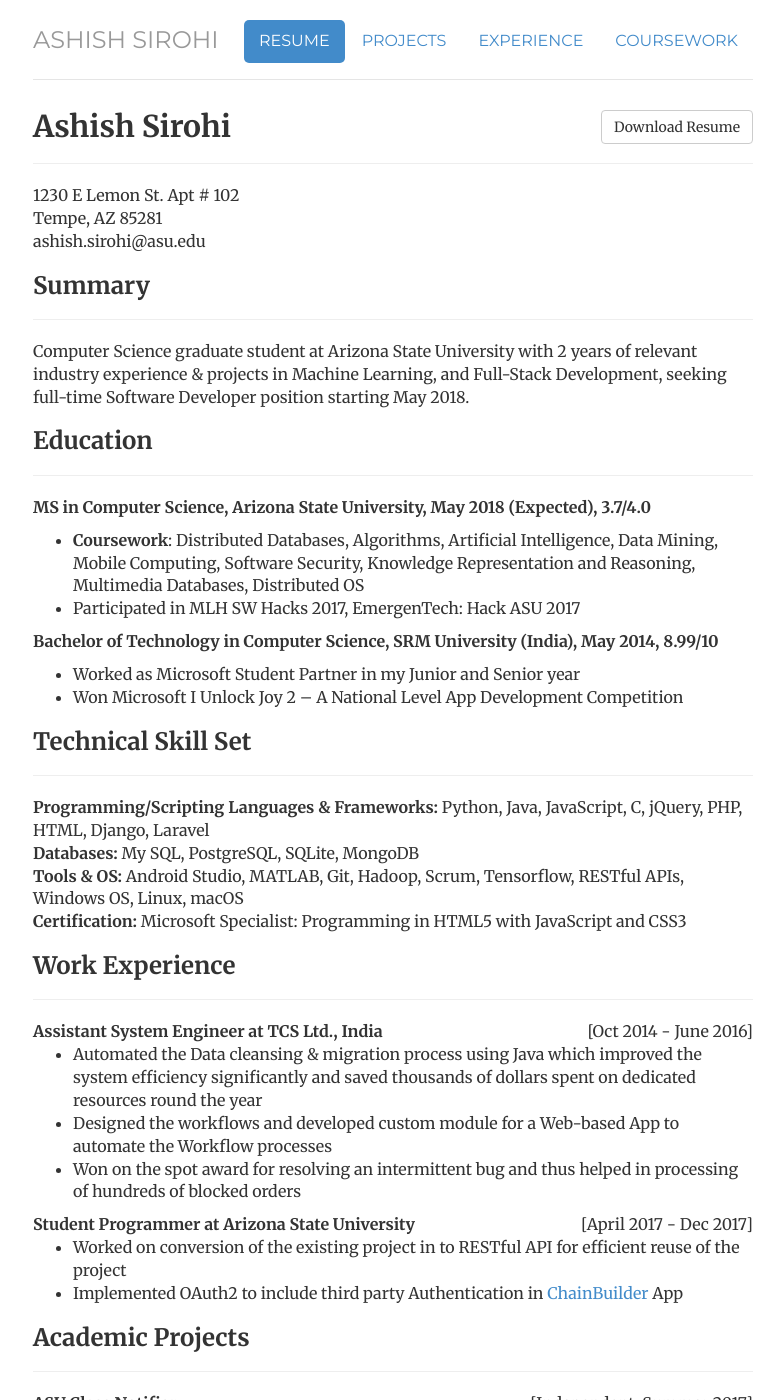
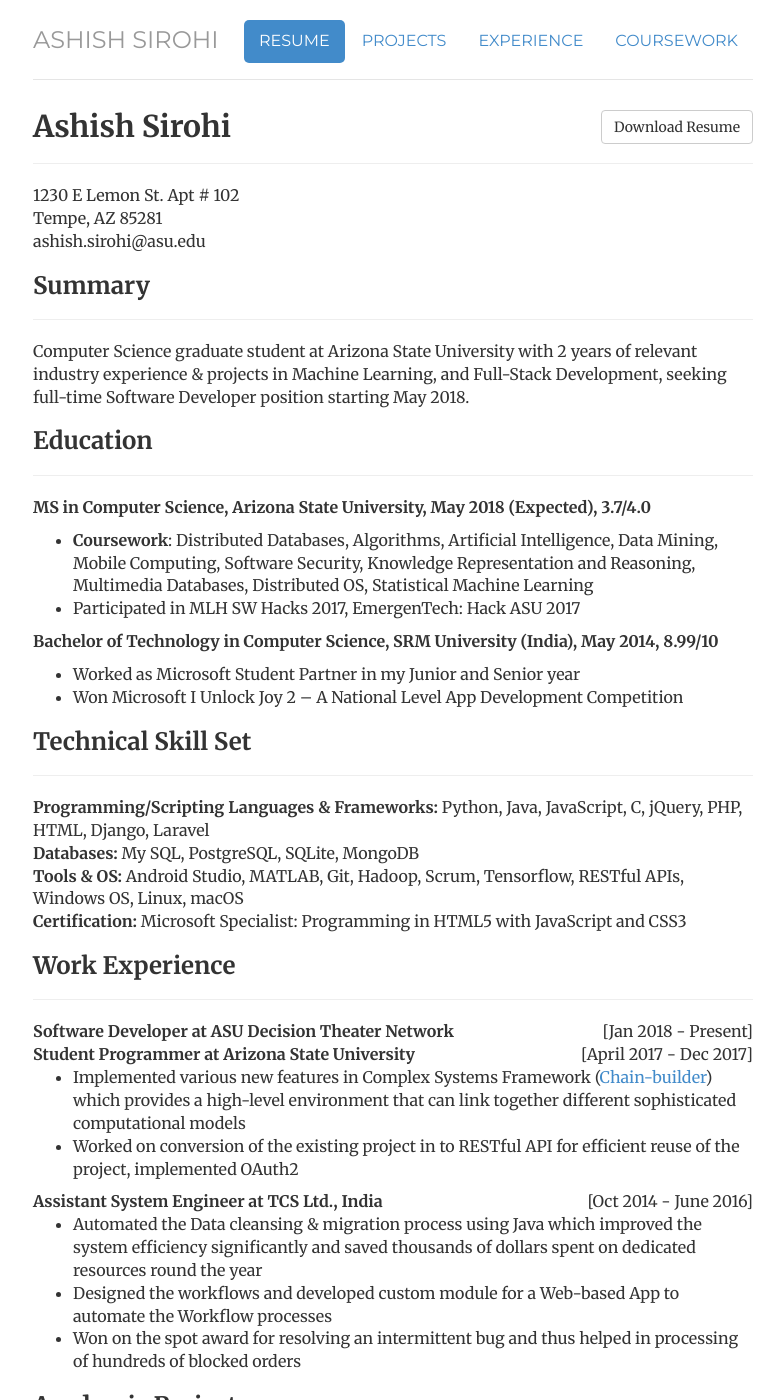
Before and after one commit to ashishsirohi/ashishsirohi.github.io, a Jekyll site: the page built from resume/index.html, in a window 1280 px wide and 1400 px high. Shown: the whole window, without its empty margins (247-1031 px from the left). Built offline with Jekyll 4.4.1, drawn with Linux system fonts in a browser that asks for light colours.

Commit message:
Minor update

```diff
--- a/resume/index.html
+++ b/resume/index.html
@@ -72,7 +72,7 @@ function topFunction() {
 				<hr>
 				<p><strong>MS in Computer Science, Arizona State University, May 2018 (Expected), 3.7/4.0</strong><br>
           <ul>
-            <li><b>Coursework</b>: Distributed Databases, Algorithms, Artificial Intelligence, Data Mining, Mobile Computing, Software Security, Knowledge Representation and Reasoning, Multimedia Databases, Distributed OS</li>
+            <li><b>Coursework</b>: Distributed Databases, Algorithms, Artificial Intelligence, Data Mining, Mobile Computing, Software Security, Knowledge Representation and Reasoning, Multimedia Databases, Distributed OS, Statistical Machine Learning</li>
             <li>Participated in MLH SW Hacks 2017, EmergenTech: Hack ASU 2017</li>
           </ul>
 				<p><strong>Bachelor of Technology in Computer Science, SRM University (India), May 2014, 8.99/10</strong><br>
@@ -91,6 +91,18 @@ function topFunction() {
 
         <h3>Work Experience</h3>
 				<hr>
+        <div style="float: left"><b>Software Developer at ASU Decision Theater Network</b></div>
+                <div style="float: right">[Jan 2018 - Present]</div>
+            	</br>
+
+        <div style="float: left"><b>Student Programmer at Arizona State University</b></div>
+                <div style="float: right">[April 2017 - Dec 2017]</div>
+            	</br>
+				<ul>
+					<li>Implemented various new features in Complex Systems Framework (<a target="_blank" href="https://chain-builder.net/">Chain-builder</a>) which provides a high-level environment that can link together different sophisticated computational models</li>
+          <li>Worked on conversion of the existing project in to RESTful API for efficient reuse of the project, implemented OAuth2</li>
+				</ul>
+
 				<div style="float: left"><b>Assistant System Engineer at TCS Ltd., India</b></div>
                 <div style="float: right">[Oct 2014 - June 2016]</div>
             	</br>
@@ -98,14 +110,6 @@ function topFunction() {
 					<li>Automated the Data cleansing & migration process using Java which improved the system efficiency significantly and saved thousands of dollars spent on dedicated resources round the year</li>
 					<li>Designed the workflows and developed custom module for a Web-based App to automate the Workflow processes</li>
 					<li>Won on the spot award for resolving an intermittent bug and thus helped in processing of hundreds of blocked orders</li>
-				</ul>
-
-				<div style="float: left"><b>Student Programmer at Arizona State University</b></div>
-                <div style="float: right">[April 2017 - Dec 2017]</div>
-            	</br>
-				<ul>
-					<li>Worked on conversion of the existing project in to RESTful API for efficient reuse of the project</li>
-          <li>Implemented OAuth2 to include third party Authentication in <a target="_blank" href="https://chain-builder.net/">ChainBuilder</a> App</li>
 				</ul>
 
 				<h3>Academic Projects</h3>
```
Also changed, not shown: 1 other file.
